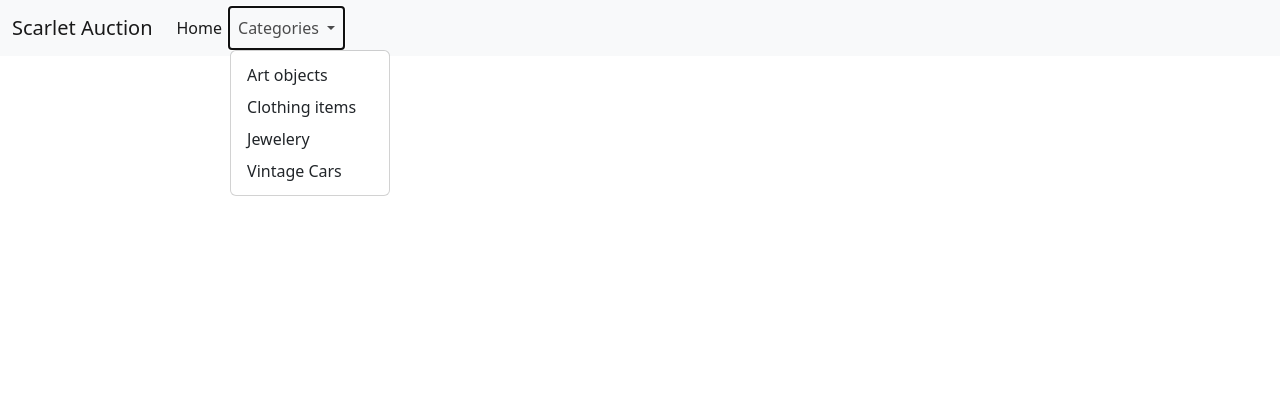
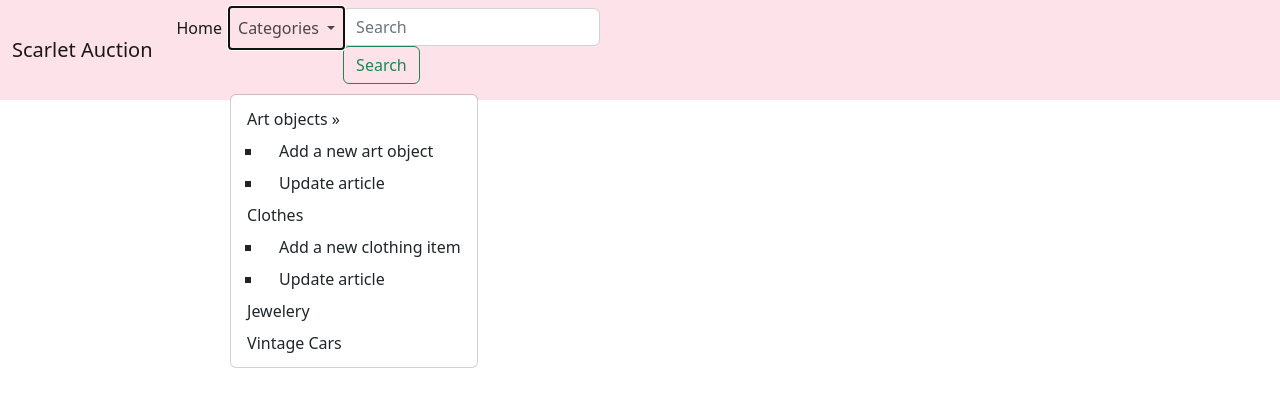
Before and after one commit to GeaninaChe/ScarletAuction, a Django app: page / in a window 1280 px wide, after a click on "Categories". Shown: the top 407 px of the page. Run offline with Django 4.2, Linux system fonts and the light colour scheme.

Commit message:
new app created

```diff
--- a/templates/navbar.html
+++ b/templates/navbar.html
@@ -1,5 +1,5 @@
 
-<nav class="navbar navbar-expand-lg bg-light">
+<nav class="navbar navbar-expand-lg" style="background-color: #fde3e9;">
     <div class="container-fluid">
         <a class="navbar-brand" href="#">Scarlet Auction</a>
         <button class="navbar-toggler" type="button" data-bs-toggle="collapse" data-bs-target="#navbarSupportedContent"
@@ -18,23 +18,39 @@
                         Categories
                     </a>
                     <ul class="dropdown-menu">
-                        <li><a class="dropdown-item" href="#">Art objects</a></li>
-                        <li><a class="dropdown-item" href="#">Clothing items</a></li>
+                        <li><a class="dropdown-item" href="#">Art objects &raquo;</a>
+                            <ul class="'dropdown-menu dropdown-submenu">
+                                <li>
+                                    <a class="dropdown-item" href="#">Add a new art object</a>
+                                </li>
+                            </ul>
+                            <ul class="'dropdown-menu dropdown-submenu">
+                                <li>
+                                    <a class="dropdown-item" href="#">Update article</a>
+                                </li>
+                            </ul>
+                            </li>
+                        <li><a class="dropdown-item" href="#">Clothes</a></li>
+                            <ul class="'dropdown-menu dropdown-submenu">
+                                <li>
+                                    <a class="dropdown-item" href="#">Add a new clothing item</a>
+                                </li>
+                            </ul>
+                            <ul class="'dropdown-menu dropdown-submenu">
+                                <li>
+                                    <a class="dropdown-item" href="#">Update article</a>
+                                </li>
+                            </ul>
                         <li><a class="dropdown-item" href="#">Jewelery</a></li>
                         <li><a class="dropdown-item" href="#">Vintage Cars</a></li>
                     </ul>
                 </li>
-
-{#                <li class="nav-item dropdown">#}
-{#                    <a class="nav-link dropdown-toggle" href="" role="button" data-bs-toggle="dropdown"#}
-{#                       aria-expanded="false">#}
-{#                        Students#}
-{#                    </a>#}
-{#                    <ul class="dropdown-menu">#}
-{#                        <li><a class="dropdown-item" href="#">Create a new student</a></li>#}
-{#                        <li><a class="dropdown-item" href="#">List of students</a></li>#}
-{#                    </ul>#}
-{#                </li>#}
+        <form class="form-inline">
+            <div>
+                <input class="form-control mr-sm-2" type="search" placeholder="Search" aria-label="Search">
+            </div>
+            <button class="btn btn-outline-success mb-2" type="submit">Search</button>
+        </form>
 {#                 <li class="nav-item dropdown">#}
 {#                    <a class="nav-link dropdown-toggle" href="" role="button" data-bs-toggle="dropdown"#}
 {#                       aria-expanded="false">#}
```
